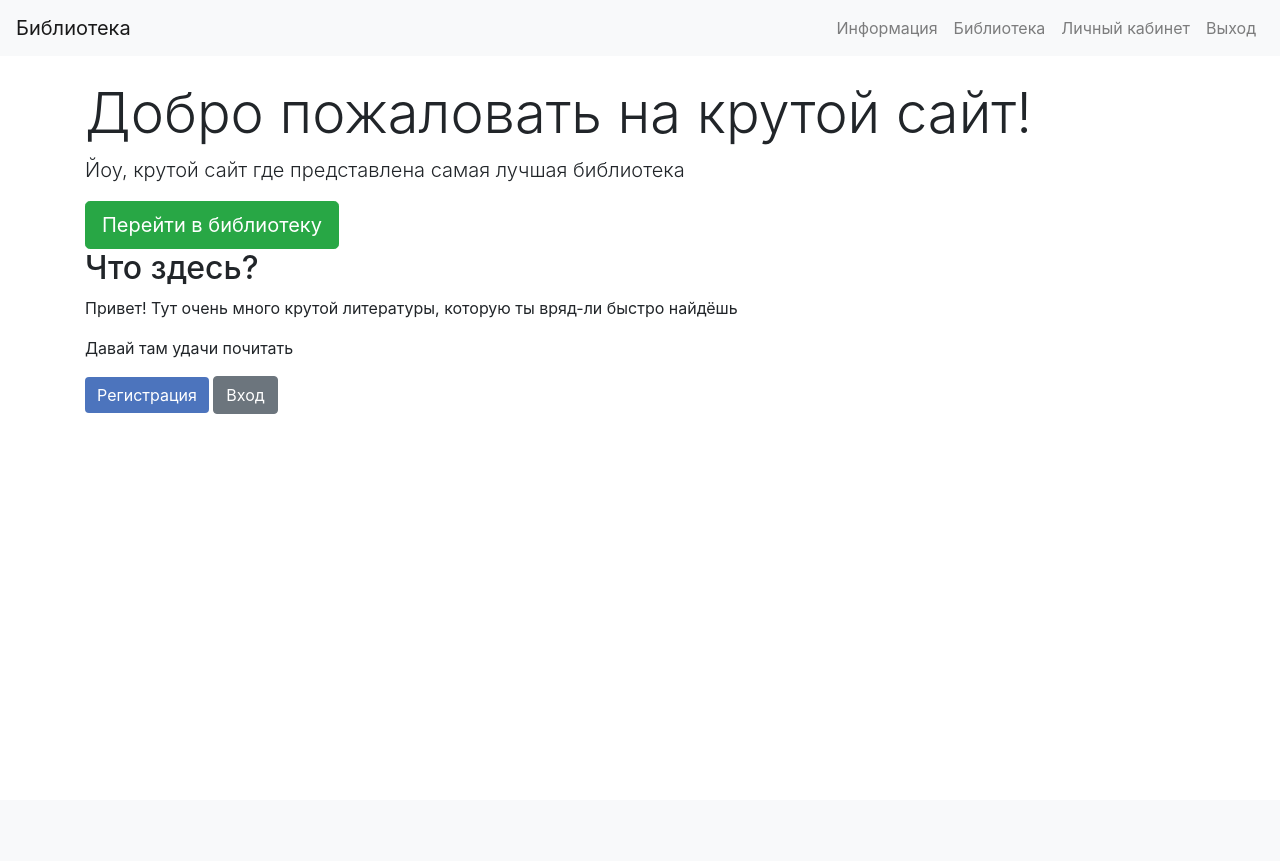
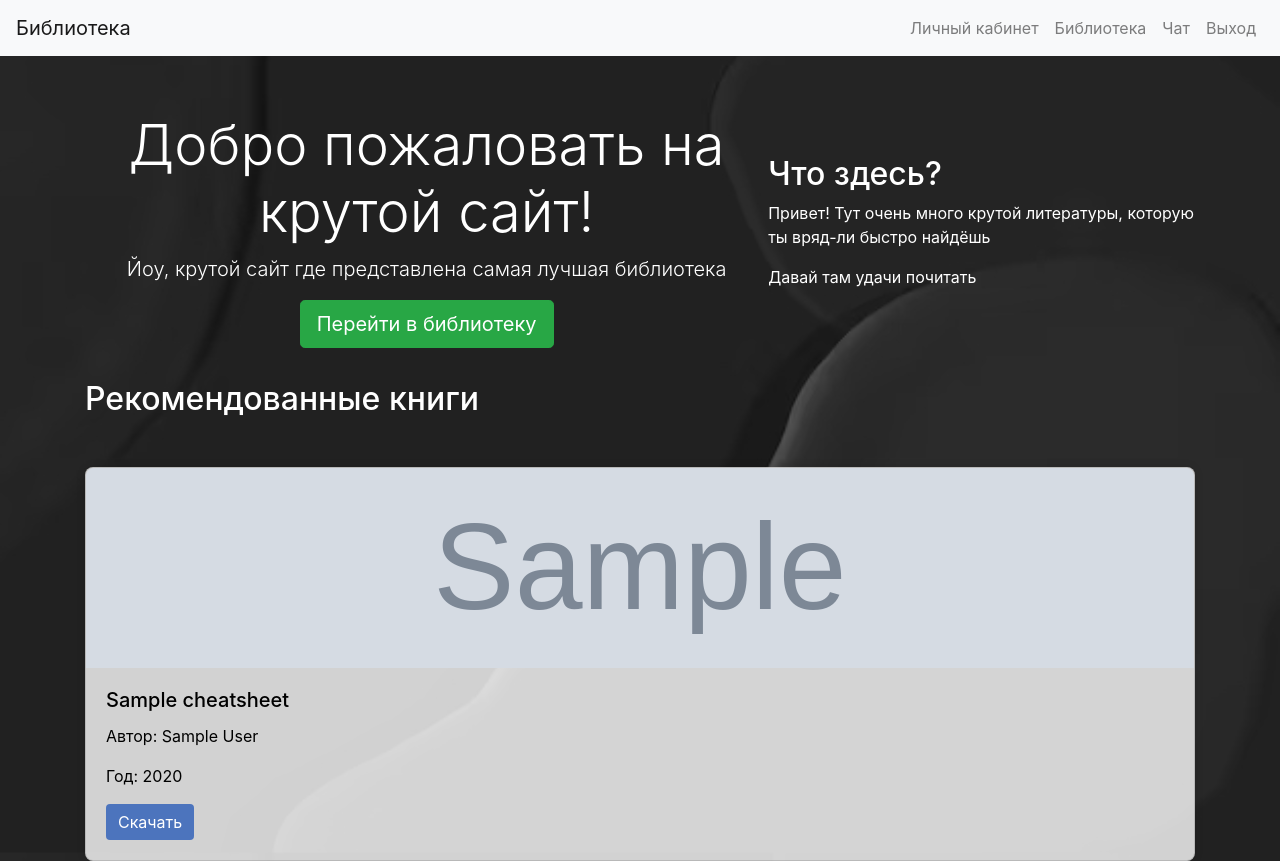
Before and after one commit to mitchivanov/library, a Django app: page / in a window 1280 px wide. Before the commit the page ends 414 px from the top, so only its background shows below. Run offline with Django 5.2, Linux system fonts and the light colour scheme; a user stored in the database is signed in; tables that the repository leaves empty hold one stand-in row (values such as "Sample post"); grey boxes marked "Sample" are stand-in pictures; some libraries are stand-ins or nearby versions.

Commit message:
Обновление
пим пум

```diff
--- a/myapp/views.py
+++ b/myapp/views.py
@@ -8,7 +8,11 @@
 from django.utils.encoding import smart_str
 
 def index(request):
-    return render(request, 'index.html')
+    recommended_books = Cheatsheet.objects.order_by('?')[:3]  # Выбираем 3 случайные книги
+    context = {
+        'recommended_books': recommended_books
+    }
+    return render(request, 'index.html', context)
 
 def register(request):
     if request.method == 'POST':
@@ -75,6 +79,13 @@
         return response
     raise Http404
 
+def logout_view(request):
+    logout(request)
+    return redirect('index')
+
 @login_required
 def profile(request):
-    return render(request, 'profile.html')
+    return render(request, 'profile.html', {'user': request.user})
+
+def chat(request):
+    return render(request, 'chat.html')
--- a/root/urls.py
+++ b/root/urls.py
@@ -10,10 +10,11 @@
     path('', views.index, name='index'),
     path('register/', views.register, name='register'),
     path('login/', views.user_login, name='login'),
-    path('logout/', LogoutView.as_view(next_page='index'), name='logout'),
+    path('logout/',views.logout_view, name='logout'),
     path('profile/', views.profile, name='profile'),
     path('library/', views.library, name='library'),
     path('download/<int:cheatsheet_id>/', views.download_cheatsheet, name='download_cheatsheet'),
+    path('chat/', views.chat, name='chat'),
 ]
 
 if settings.DEBUG:
--- a/static/css/styles.css
+++ b/static/css/styles.css
@@ -1,9 +1,43 @@
+body {
+    /* Устанавливаем фоновое изображение для всей страницы */
+    background-image: url('../images/fon-walpaper.jpg');
+    background-size: cover;
+    background-position: center;
+    background-repeat: no-repeat;
+    background-attachment: fixed;
+    margin: 0;
+    padding: 0;
+    color: white;
+}
+
+.hero{
+    text-align: center;
+    margin: 2rem;
+}
+
+.main-section{
+    /* background-image: url('../images/fon-walpaper.jpg'); */
+    background-size: cover;
+    margin: 0;
+    padding: 0;
+
+}
+
+.button-register{
+    margin: 1rem;
+}
+
+.button-login{
+    margin: 1rem;
+}
+
 .registration {
     display: flex;
     justify-content: center;
     align-items: center;
     min-height: 80vh;
-    background-color: #fffefe;
+    background-color: rgba(255, 255, 255, 0.8);
+    color: black;
 }
 
 .register-form {
@@ -27,3 +61,52 @@
     background-color: #4c74bd;
     border: none;
 }
+
+.main-section {
+    display: flex;
+    justify-content: center;
+    align-items: center;
+}
+
+.profile {
+    display: flex;
+    justify-content: center;
+    align-items: center;
+    color: #ffffff;
+}
+
+.avatar{
+    border-radius: 1rem;
+    border: 1px solid black;
+}
+
+.avatar img{
+    width: 30%;
+    border-radius: 1rem;
+    height: auto;
+}
+
+.library p, h5{
+    color: black;
+}
+
+.card-deck {
+    display: flex;
+    justify-content: space-around;
+    margin-top: 2rem;
+}
+
+.card {
+    width: 18rem;
+    margin: 1rem;
+    background-color: rgba(255, 255, 255, 0.8);
+    color: black;
+    border-radius: 8px;
+    box-shadow: 0 0 10px rgba(0, 0, 0, 0.1);
+}
+
+.card-img-top {
+    border-radius: 8px 8px 0 0;
+    height: 200px;
+    object-fit: cover;
+}
--- a/templates/base.html
+++ b/templates/base.html
@@ -13,12 +13,13 @@
         <a class="navbar-brand" href="{% url 'index' %}">Библиотека</a>
         <div class="navbar-nav ml-auto">
             {% if user.is_authenticated %}
-                <a class="nav-item nav-link" href="{% url 'profile' %}">Информация</a>
+
+                <a class="nav-item nav-link" href="{% url 'profile' %}">Личный кабинет</a>
                 <a class="nav-item nav-link" href="{% url 'library' %}">Библиотека</a>
-                <a class="nav-item nav-link" href="{% url 'profile' %}">Личный кабинет</a>
+                <a class="nav-item nav-link" href="{% url 'chat' %}">Чат</a>
                 <a class="nav-item nav-link" href="{% url 'logout' %}">Выход</a>
             {% else %}
-                <a class="nav-item nav-link" href="{% url 'profile' %}">Информация</a>
+            <a class="nav-item nav-link" href="{% url 'chat' %}">Чат</a>
                 <a class="nav-item nav-link" href="{% url 'library' %}">Библиотека</a>
                 <a class="nav-item nav-link" href="{% url 'login' %}">Вход</a>
                 <a class="nav-item nav-link" href="{% url 'register' %}">Регистрация</a>
--- /dev/null
+++ b/templates/chat.html
@@ -0,0 +1,6 @@
+{% extends 'base.html' %}
+
+{% block content %}
+<h2>Чат с нейронной сетью</h2>
+<!-- Здесь будет ваш код для чата -->
+{% endblock %}
--- a/templates/index.html
+++ b/templates/index.html
@@ -1,6 +1,7 @@
 {% extends 'base.html' %}
 
 {% block content %}
+<section class="main-section">
 <div class="hero">
     <h1 class="display-4">Добро пожаловать на крутой сайт!</h1>
     <p class="lead">Йоу, крутой сайт где представлена самая лучшая библиотека</p>
@@ -12,7 +13,23 @@
 <p>Привет! Тут очень много крутой литературы, которую ты вряд-ли быстро найдёшь</p>
 <p>Давай там удачи почитать</p>
 </div>
+</section>
 
-<a href="{% url 'register' %}" class="btn btn-primary">Регистрация</a>
-<a href="{% url 'login' %}" class="btn btn-secondary">Вход</a>
+<section class="recommended-books">
+    <h2>Рекомендованные книги</h2>
+    <div class="card-deck">
+        {% for book in recommended_books %}
+        <div class="card">
+            <img src="{{ book.cover.url }}" class="card-img-top" alt="{{ book.title }}">
+            <div class="card-body">
+                <h5 class="card-title">{{ book.title }}</h5>
+                <p class="card-text">Автор: {{ book.author }}</p>
+                <p class="card-text">Год: {{ book.year }}</p>
+                <a href="{% url 'download_cheatsheet' book.id %}" class="btn btn-primary">Скачать</a>
+            </div>
+        </div>
+        {% endfor %}
+    </div>
+</section>
+
 {% endblock %}
```
Also changed, not shown: myapp/forms.py (+7 -5 lines), templates/login.html (+9 -5 lines), templates/profile.html (+18 -0 lines), templates/register.html (+8 -0 lines), static/images/blank-avatar-photo-place-holder-600nw-1114445501.jpg (added), static/images/fon-walpaper.jpg (added).
